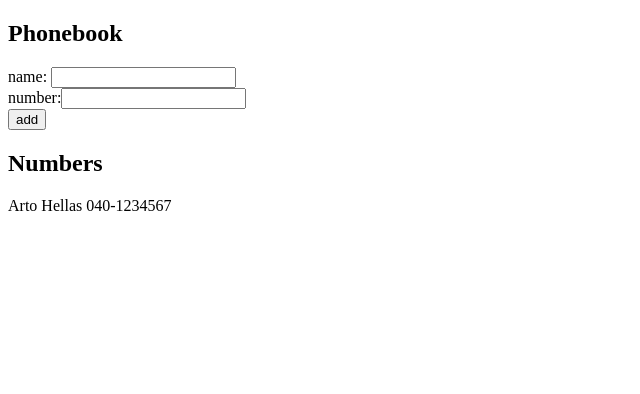
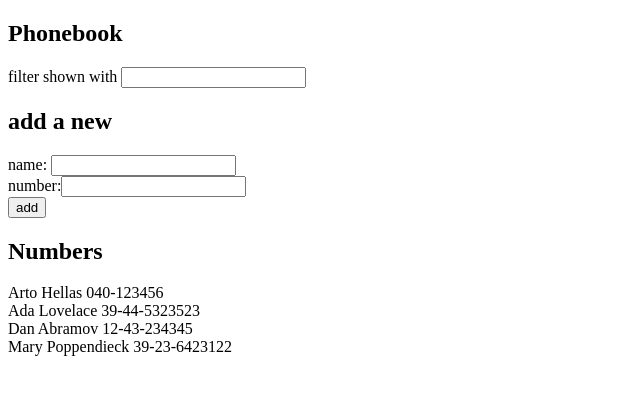
Before and after one commit to bellowswang/full-stack-open, a React (Create React App) app in the folder part2/phonebook/: page / in a window 1280 px wide. Shown: the top 394 px of the page, without its empty margins (0-640 px from the left). Built offline with nearby package versions, Linux system fonts and the light colour scheme.

Commit message:
submit 2.9 and 2.10

```diff
--- a/part2/phonebook/src/App.js
+++ b/part2/phonebook/src/App.js
@@ -1,15 +1,18 @@
 import { useState } from 'react'
 import Person from './components/Person'
+import PersonForm from './components/PersonForm'
+import Filter from './components/Filter'
 
 const App = () => {
   const [persons, setPersons] = useState([
-    {
-      name: 'Arto Hellas',
-      number: '040-1234567'
-    }
+    { name: 'Arto Hellas', number: '040-123456', id: 1 },
+    { name: 'Ada Lovelace', number: '39-44-5323523', id: 2 },
+    { name: 'Dan Abramov', number: '12-43-234345', id: 3 },
+    { name: 'Mary Poppendieck', number: '39-23-6423122', id: 4 }
   ])
   const [newName, setNewName] = useState('')
   const [newNumber, setNewNumber] = useState('')
+  const [newFilter, setNewFilter] = useState('')
 
   const addPerson = (event) => {
     event.preventDefault()
@@ -38,31 +41,28 @@
     setNewNumber(event.target.value)
   }
 
+  const handleFilterChange = (event) => {
+    console.log(event.target.value)
+    setNewFilter(event.target.value)
+  }
+
   return (
     <div>
       <h2>Phonebook</h2>
-      <form onSubmit={addPerson}>
-        <div>
-          name: <input
-            value={newName}
-            onChange={handlePersonChange}
-          />
-        </div>
-        <div>
-          number:<input
-            value={newNumber}
-            onChange={handleNumberChange}
-          />
-        </div>
-        <div>
-          <button type="submit">add</button>
-        </div>
-      </form>
+      <Filter
+        newFilter={newFilter}
+        handleFilterChange={handleFilterChange}
+      />
+      <h2>add a new</h2>
+      <PersonForm
+        newName={newName}
+        newNumber={newNumber}
+        handlePersonChange={handlePersonChange}
+        handleNumberChange={handleNumberChange}
+        addPerson={addPerson} />
       <h2>Numbers</h2>
       <div>
-        {persons.map(person =>
-          <Person key={person.name} person={person} />
-        )}
+        <Person persons={persons} newFilter={newFilter.toLowerCase()} />
       </div>
     </div>
   )
--- /dev/null
+++ b/part2/phonebook/src/components/Filter.js
@@ -0,0 +1,12 @@
+const Filter = (props) => {
+    return (
+        <form>
+            filter shown with <input
+                value={props.newFilter}
+                onChange={props.handleFilterChange}
+            />
+        </form>
+    )
+}
+
+export default Filter
--- a/part2/phonebook/src/components/Person.js
+++ b/part2/phonebook/src/components/Person.js
@@ -1,8 +1,18 @@
-const Person = (props) => {
+const PersonChild = (props) => {
     const { person } = props
     return (
         <div>{person.name} {person.number}</div>
     )
 }
 
+const Person = (props) =>{
+    const personsFiltered = props.persons.filter(person => person.name.toLowerCase().includes(props.newFilter))
+    return (
+        <div>
+            {personsFiltered.map(person =>
+                <PersonChild key={person.name} person={person} />)}
+        </div>
+    )
+}
+
 export default Person
--- /dev/null
+++ b/part2/phonebook/src/components/PersonForm.js
@@ -0,0 +1,23 @@
+const PersonForm = (props) => {
+    return (
+        <form onSubmit={props.addPerson}>
+            <div>
+                name: <input
+                    value={props.newName}
+                    onChange={props.handlePersonChange}
+                />
+            </div>
+            <div>
+                number:<input
+                    value={props.newNumber}
+                    onChange={props.handleNumberChange}
+                />
+            </div>
+            <div>
+                <button type="submit">add</button>
+            </div>
+        </form>
+    )
+}
+
+export default PersonForm
```
